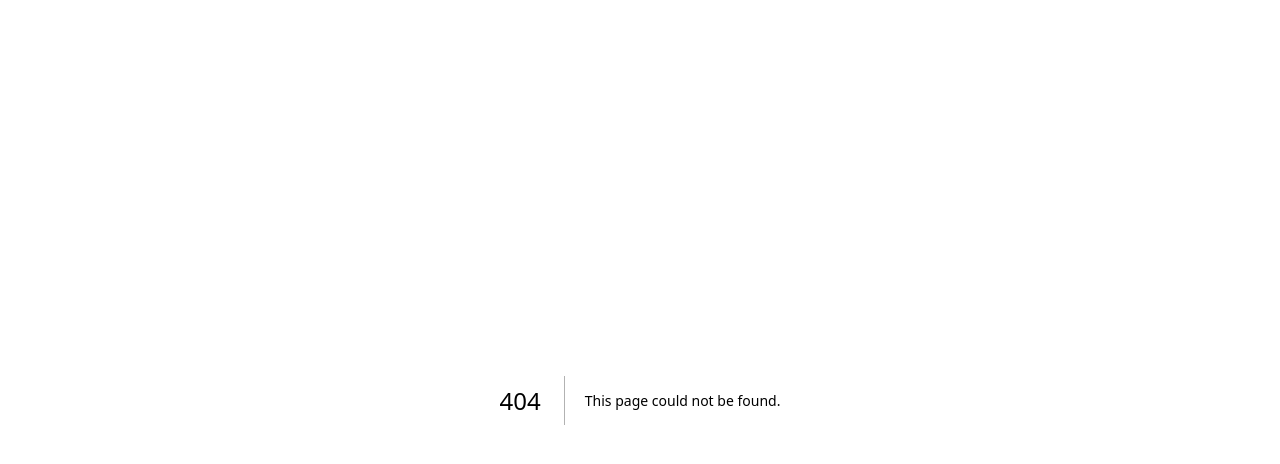
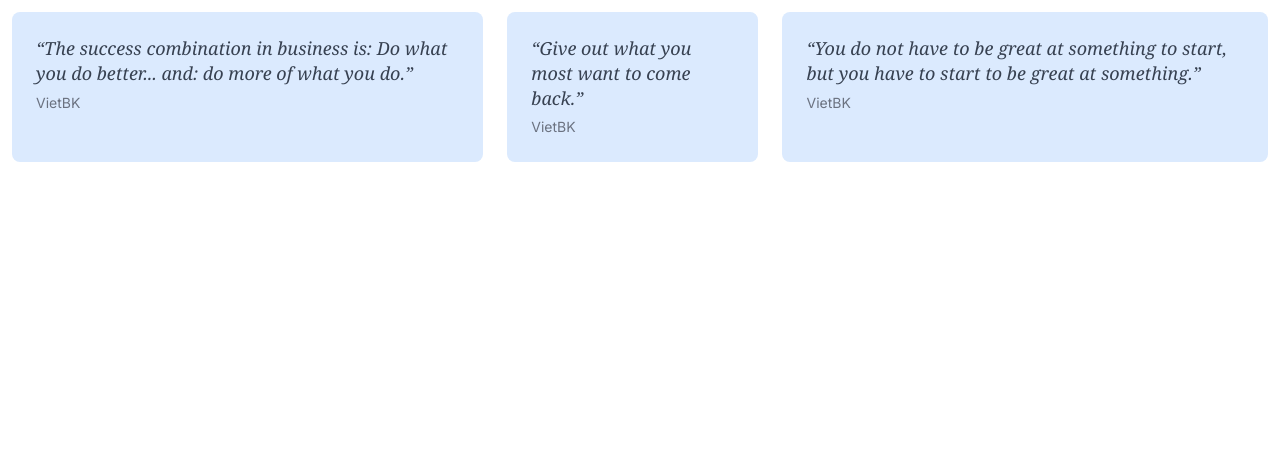
Before and after one commit to vietnq2023/tailwind, a Next.js app: page /flex in a window 1280 px wide. Before the commit this address had no page. Shown: the top 464 px of the page. Built offline with nearby package versions, Linux system fonts and the light colour scheme.

Commit message:
Flex section

```diff
--- /dev/null
+++ b/src/app/flex/page.tsx
@@ -0,0 +1,32 @@
+import React from "react";
+
+const Flex = () => {
+  return (
+    <div className="flex">
+      <div className="m-3 p-6 bg-blue-100 rounded-lg">
+        <p className="font-serif italic text-lg text-gray-700 leading-snug mb-1">
+          “The success combination in business is: Do what you do better... and:
+          do more of what you do.”
+        </p>
+        <span className="text-sm text-gray-500">VietBK</span>
+      </div>
+
+      <div className="m-3 p-6 bg-blue-100 rounded-lg">
+        <p className="font-serif italic text-lg text-gray-700 leading-snug mb-1">
+          “Give out what you most want to come back.”
+        </p>
+        <span className="text-sm text-gray-500">VietBK</span>
+      </div>
+
+      <div className="m-3 p-6 bg-blue-100 rounded-lg">
+        <p className="font-serif italic text-lg text-gray-700 leading-snug mb-1">
+          “You do not have to be great at something to start, but you have to
+          start to be great at something.”
+        </p>
+        <span className="text-sm text-gray-500">VietBK</span>
+      </div>
+    </div>
+  );
+};
+
+export default Flex;
```
